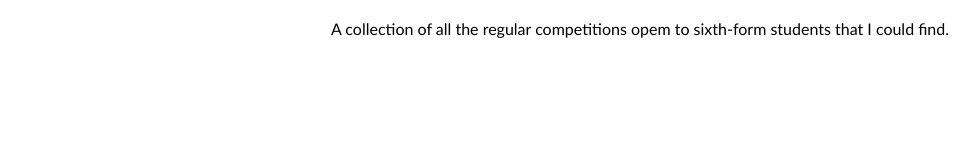
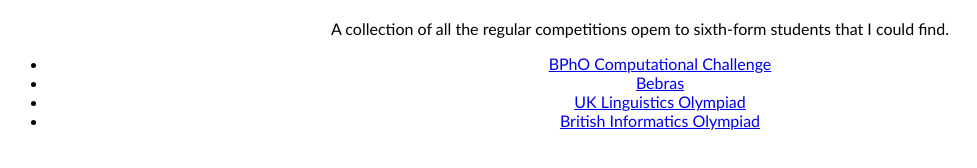
Before and after one commit to GameDesert/Olympiads, a plain HTML site: page index.html in a window 1280 px wide. Shown: the part 394-562 px from the top of the page, without its empty margins (0-977 px from the left). Drawn offline with Linux system fonts and the light colour scheme.

Commit message:
Update index.html

```diff
--- a/index.html
+++ b/index.html
@@ -25,6 +25,14 @@
             </g>
             <h1>Olympiads</h1>
             <p>A collection of all the regular competitions opem to sixth-form students that I could find.</p>
+            <div class="list">
+                <ul>
+                    <li><a href="https://bpho.org.uk/bpho/computational-challenge">BPhO Computational Challenge</a></li>
+                    <li><a href="https://bebras.uk">Bebras</a></li>
+                    <li><a href="https://uklo.org">UK Linguistics Olympiad</a></li>
+                    <li><a href="https://olympiad.org.uk">British Informatics Olympiad</a></li>
+                </ul>
+            </div>
         </svg>
     </body>
 </html>
```
